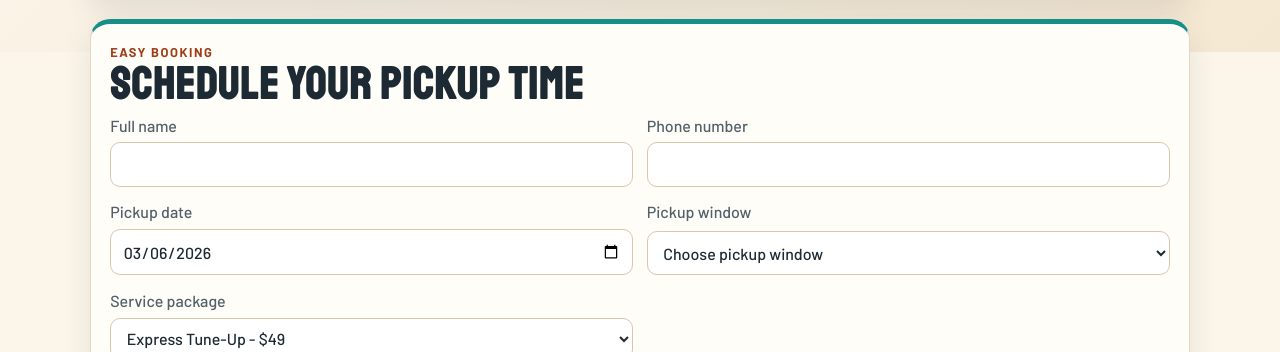
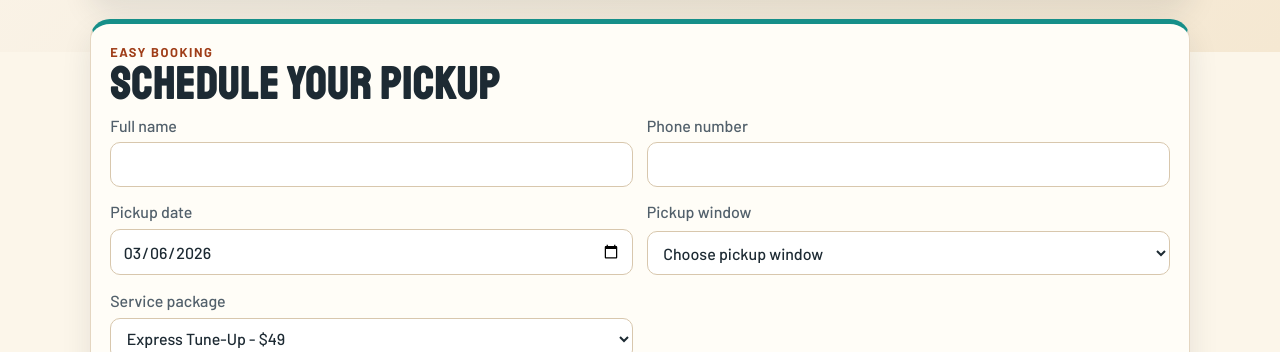
Before and after one commit to public-static-mut/bike-website, a website: page index.html in a window 1280 px wide. Shown: the part 748-1100 px from the top of the page. Drawn offline with Linux system fonts and the light colour scheme.

Commit message:
test change index.html

```diff
--- a/index.html
+++ b/index.html
@@ -63,7 +63,7 @@
     <section id="schedule" class="panel schedule-panel">
       <div class="section-title-wrap">
         <p class="kicker">Easy Booking</p>
-        <h2>Schedule Your Pickup Time</h2>
+        <h2>Schedule Your Pickup </h2>
       </div>
 
       <form id="booking-form" class="booking-form">
```
